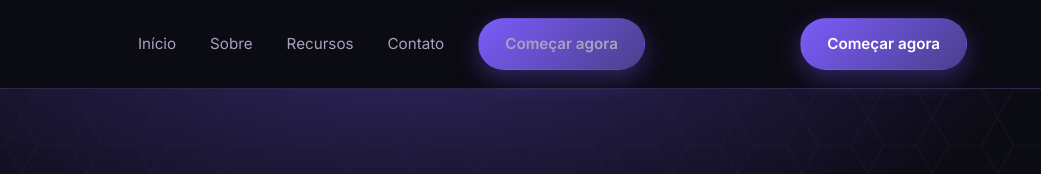
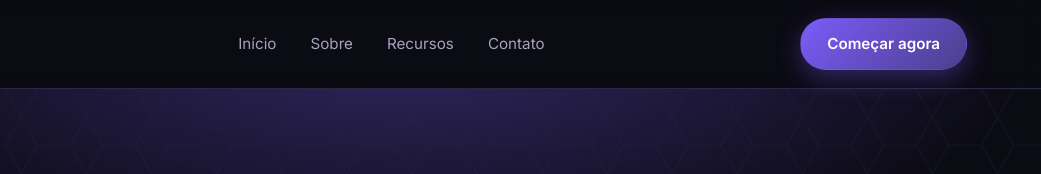
Before and after one commit to Pedro-Developers/Ficha_Craft, a plain HTML site: page index.html in a window 1280 px wide. Shown: the top 174 px of the page, 239-1280 px from the left. Drawn offline with Linux system fonts and the light colour scheme.

Commit message:
Correção

```diff
--- a/index.html
+++ b/index.html
@@ -23,7 +23,6 @@
       <li><a href="#sobre">Sobre</a></li>
       <li><a href="#recursos">Recursos</a></li>
       <li><a href="#contato">Contato</a></li>
-      <li><a href="#inicio" class="btn btn-primary nav-cta-mobile">Começar agora</a></li>
     </ul>
 
     <div class="nav-actions">
```
